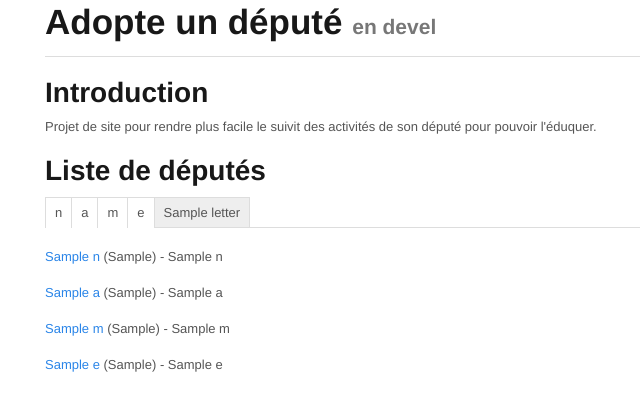
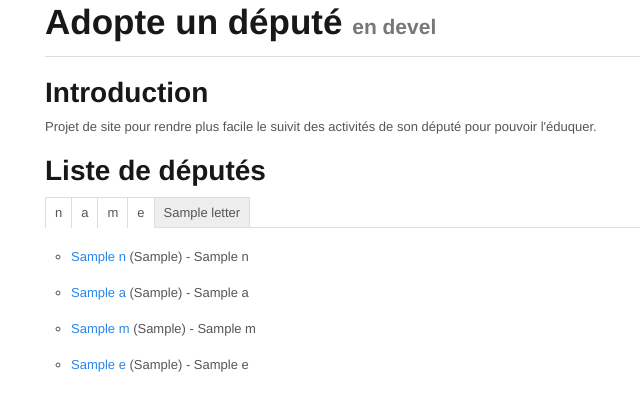
Before and after one commit to Psycojoker/adopte-un-depute, a Flask app: template templates/home.html in a window 1280 px wide. Shown: the top 411 px of the page, without its empty margins (105-745 px from the left). Run offline with Flask 2, Linux system fonts and the light colour scheme; the template is opened without the code that fills it: most values are stand-ins (such as "Sample title", 1, 10 or a date in 2020).

Commit message:
[enh] add css for a better listing display

```diff
--- /dev/null
+++ b/static/stylesheets/main.css
@@ -0,0 +1,4 @@
+ul.deputes li {
+    list-style-type: circle;
+    margin-left: 2em;
+}
--- a/templates/base.html
+++ b/templates/base.html
@@ -16,6 +16,7 @@
     <!-- Included CSS Files -->
     <link rel="stylesheet" href="/static/stylesheets/foundation.css">
     <link rel="stylesheet" href="/static/stylesheets/app.css">
+    <link rel="stylesheet" href="/static/stylesheets/main.css">
 
     <!--[if lt IE 9]>
         <link rel="stylesheet" href="/static/stylesheets/ie.css">
```
